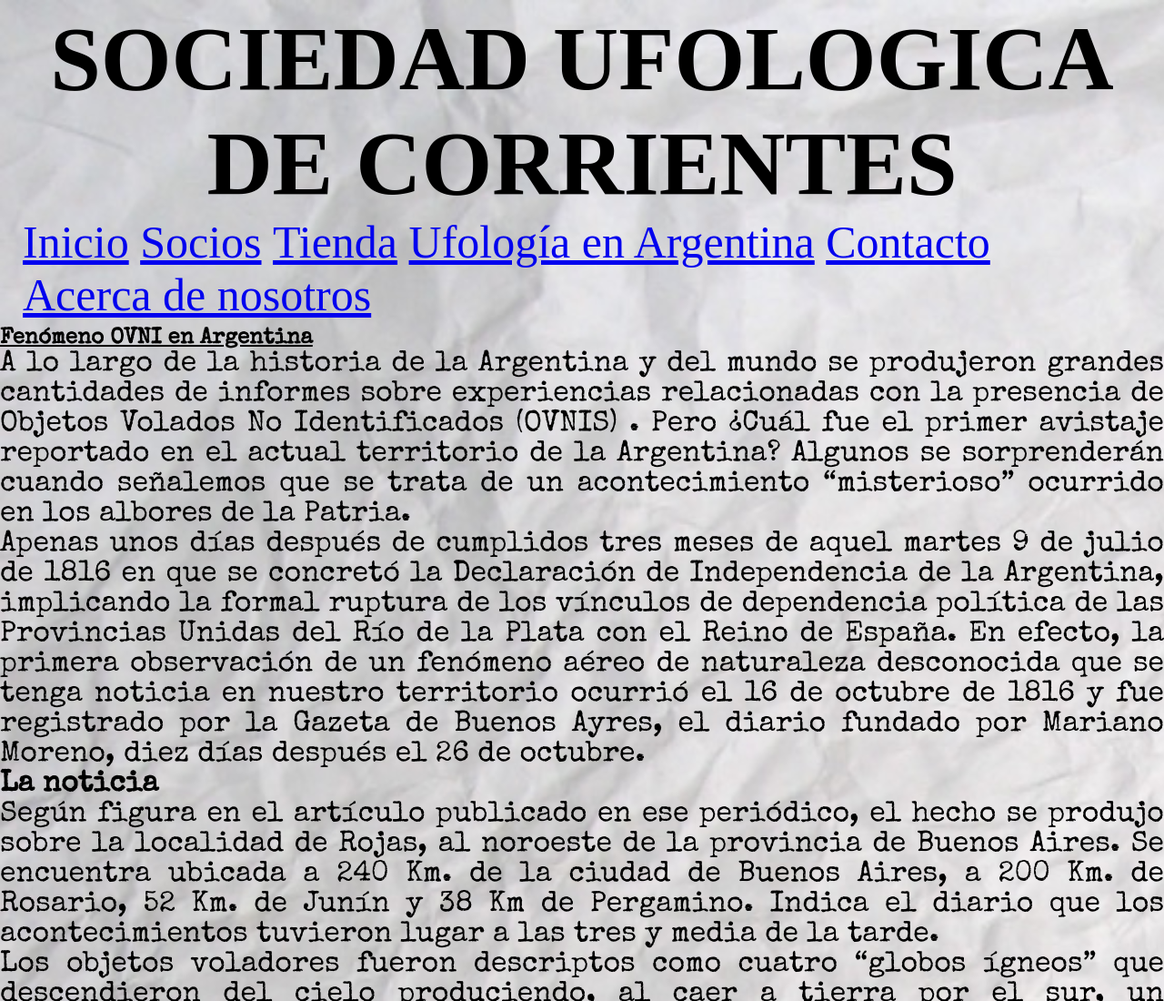
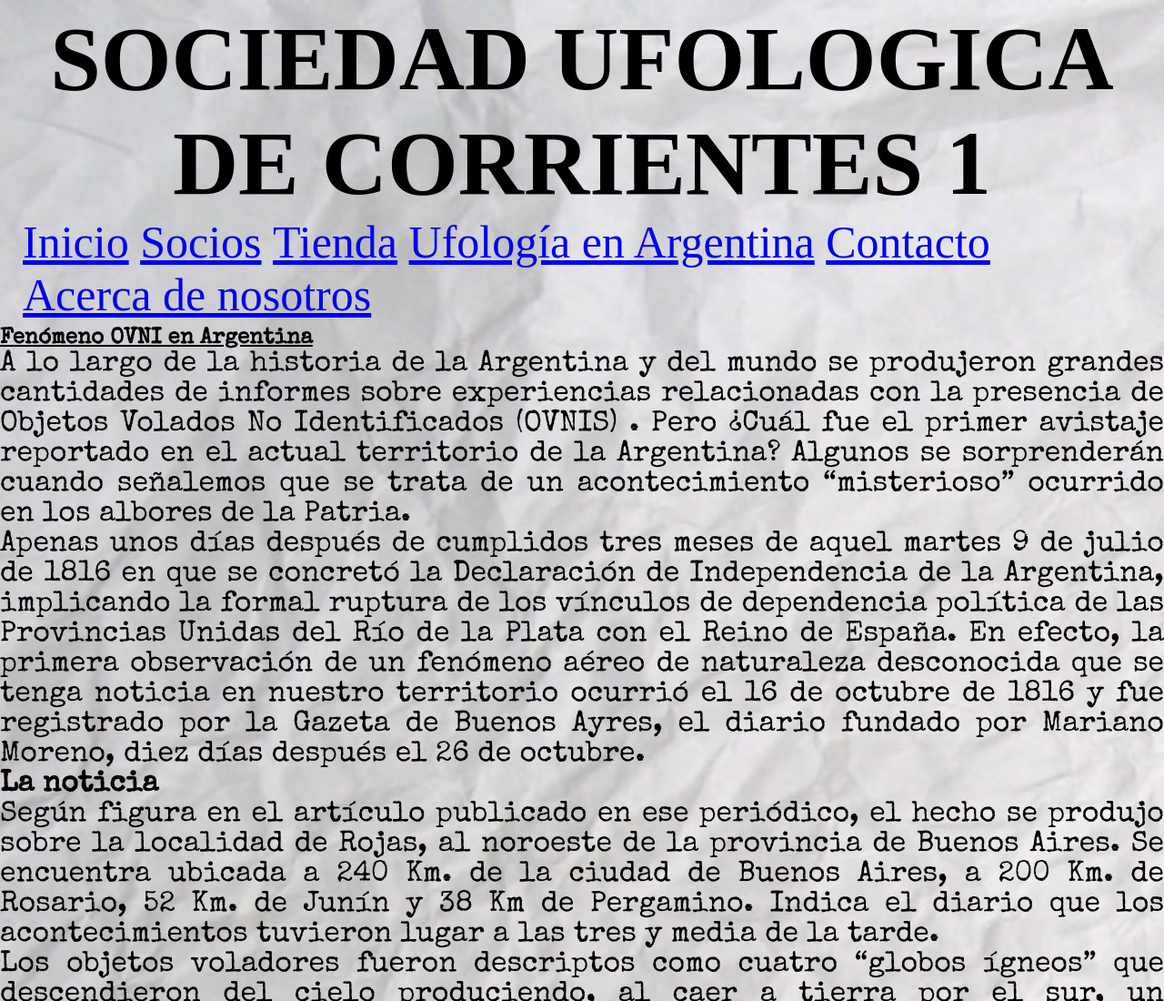
Before and after one commit to EquilibriumCODER/UfologiaEnGitHub, a website: page index.html in a window 1280 px wide. Shown: the top 1100 px of the page at 91% size. Drawn offline with nearby package versions, Linux system fonts and the light colour scheme.

Commit message:
Segunda version HTML

```diff
--- a/index.html
+++ b/index.html
@@ -15,7 +15,7 @@
 
 <body>
 <header class="specialElite, header">
-    <h1> SOCIEDAD UFOLOGICA DE CORRIENTES</h1>
+    <h1> SOCIEDAD UFOLOGICA DE CORRIENTES 1</h1>
     <nav>
       <ul>
          <li class="header_nav"><a href="#">Inicio</a></li>
```
